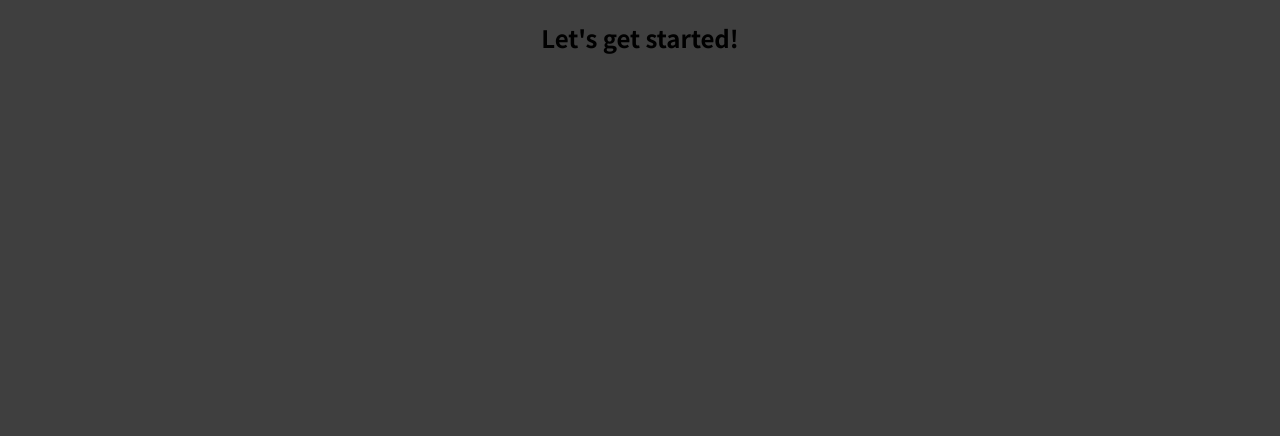
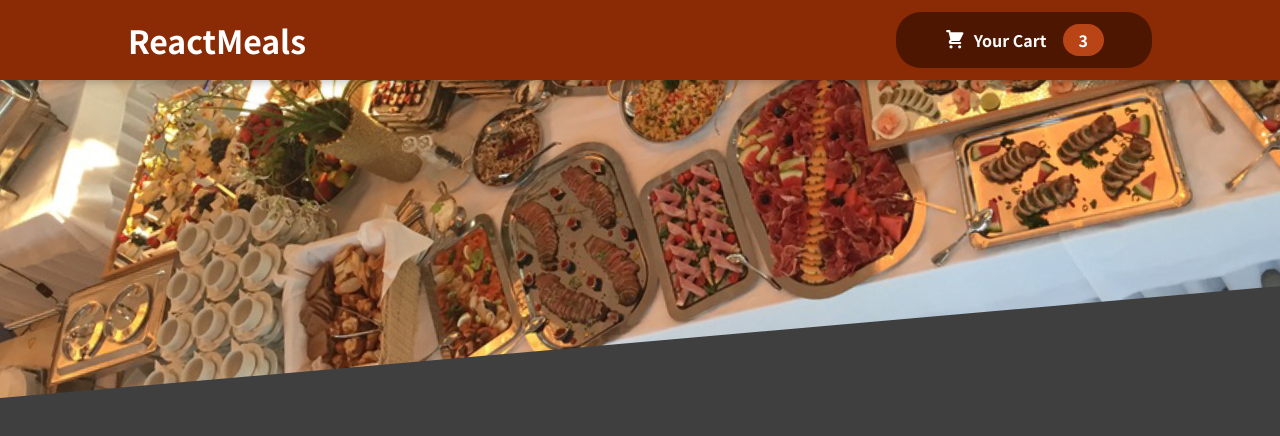
Before and after one commit to cravatsc/react-practice-project, a React (Create React App) app: page / in a window 1280 px wide. Shown: the top 436 px of the page. Built offline with nearby package versions, Linux system fonts and the light colour scheme.

Commit message:
extract header cart button

```diff
--- a/src/App.tsx
+++ b/src/App.tsx
@@ -1,12 +1,13 @@
 import React from 'react';
 import logo from './logo.svg';
 import './App.css';
+import { Header } from './components/Layout/Header';
 
 function App() {
   return (
-    <div className="App">
-      <h2>Let's get started!</h2>
-    </div>
+    <>
+      <Header />
+    </>
   );
 }
 
--- /dev/null
+++ b/src/components/Cart/CartIcon.tsx
@@ -0,0 +1,11 @@
+export const CartIcon: React.FC = () => {
+  return (
+    <svg
+      xmlns="http://www.w3.org/2000/svg"
+      viewBox="0 0 20 20"
+      fill="currentColor"
+    >
+      <path d="M3 1a1 1 0 000 2h1.22l.305 1.222a.997.997 0 00.01.042l1.358 5.43-.893.892C3.74 11.846 4.632 14 6.414 14H15a1 1 0 000-2H6.414l1-1H14a1 1 0 00.894-.553l3-6A1 1 0 0017 3H6.28l-.31-1.243A1 1 0 005 1H3zM16 16.5a1.5 1.5 0 11-3 0 1.5 1.5 0 013 0zM6.5 18a1.5 1.5 0 100-3 1.5 1.5 0 000 3z" />
+    </svg>
+  );
+};
--- a/src/components/Layout/Header.tsx
+++ b/src/components/Layout/Header.tsx
@@ -1,5 +1,19 @@
+import image from '../../assets/meals.jpeg';
+import classes from './Header.module.css';
+import { HeaderCartButton } from './HeaderCartButton';
+
 interface HeaderProps {}
 
 export const Header: React.FC<HeaderProps> = (props: HeaderProps) => {
-  return <></>;
+  return (
+    <>
+      <header className={classes.header}>
+        <h1>ReactMeals</h1>
+        <HeaderCartButton />
+      </header>
+      <div className={classes['main-image']}>
+        <img src={image} alt="A Table full of food" />
+      </div>
+    </>
+  );
 };
--- /dev/null
+++ b/src/components/Layout/HeaderCartButton.module.css
@@ -0,0 +1,59 @@
+.button {
+  cursor: pointer;
+  font: inherit;
+  border: none;
+  background-color: #4d1601;
+  color: white;
+  padding: 0.75rem 3rem;
+  display: flex;
+  justify-content: space-around;
+  align-items: center;
+  border-radius: 25px;
+  font-weight: bold;
+}
+
+.button:hover,
+.button:active {
+  background-color: #2c0d00;
+}
+
+.icon {
+  width: 1.35rem;
+  height: 1.35rem;
+  margin-right: 0.5rem;
+}
+
+.badge {
+  background-color: #b94517;
+  padding: 0.25rem 1rem;
+  border-radius: 25px;
+  margin-left: 1rem;
+  font-weight: bold;
+}
+
+.button:hover .badge,
+.button:active .badge {
+  background-color: #92320c;
+}
+
+.bump {
+  animation: bump 300ms ease-out;
+}
+
+@keyframes bump {
+  0% {
+    transform: scale(1);
+  }
+  10% {
+    transform: scale(0.9);
+  }
+  30% {
+    transform: scale(1.1);
+  }
+  50% {
+    transform: scale(1.15);
+  }
+  100% {
+    transform: scale(1);
+  }
+}
--- /dev/null
+++ b/src/components/Layout/HeaderCartButton.tsx
@@ -0,0 +1,14 @@
+import { CartIcon } from '../Cart/CartIcon';
+import classes from './HeaderCartButton.module.css';
+
+export const HeaderCartButton: React.FC = (props) => {
+  return (
+    <button className={classes.button}>
+      <span className={classes.icon}>
+        <CartIcon />
+      </span>
+      <span>Your Cart</span>
+      <span className={classes.badge}>3</span>
+    </button>
+  );
+};
```
Also changed, not shown: src/assets/meals.jpeg (added), src/components/Layout/Header.module.css (line endings or trailing spaces), src/components/UI/Button.module.css (added).
